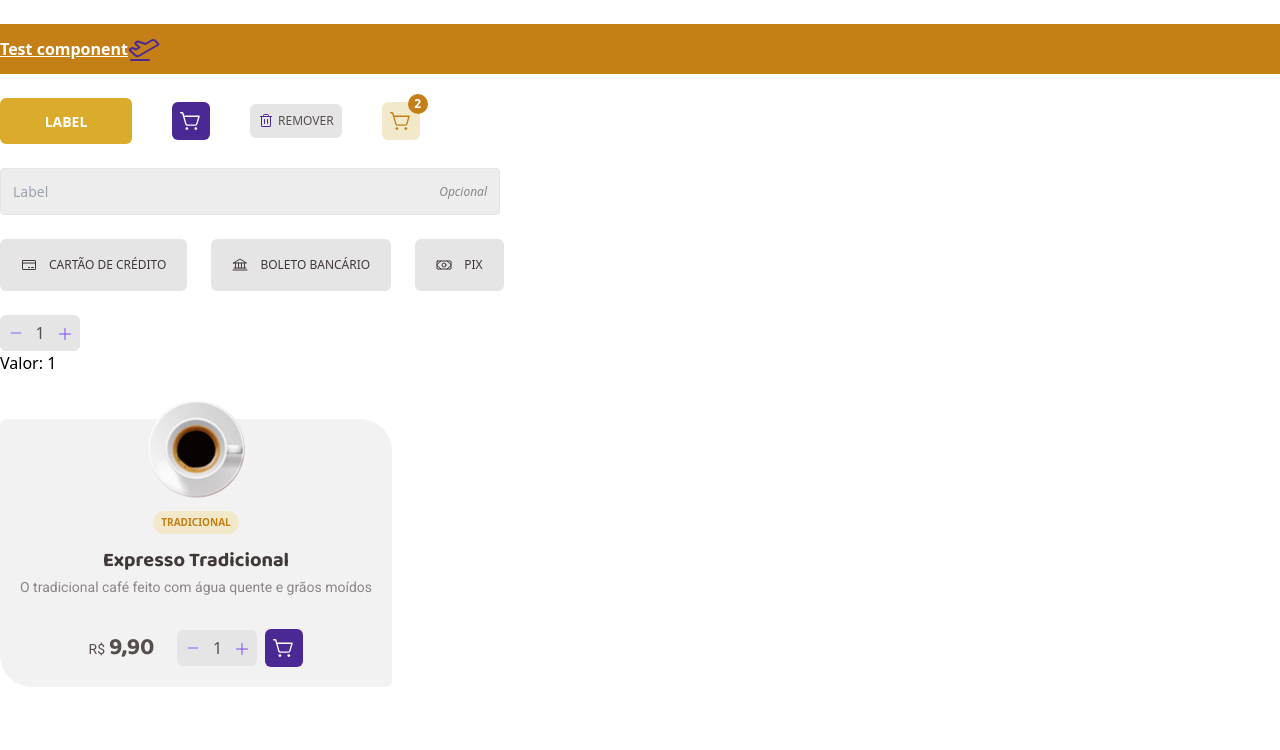
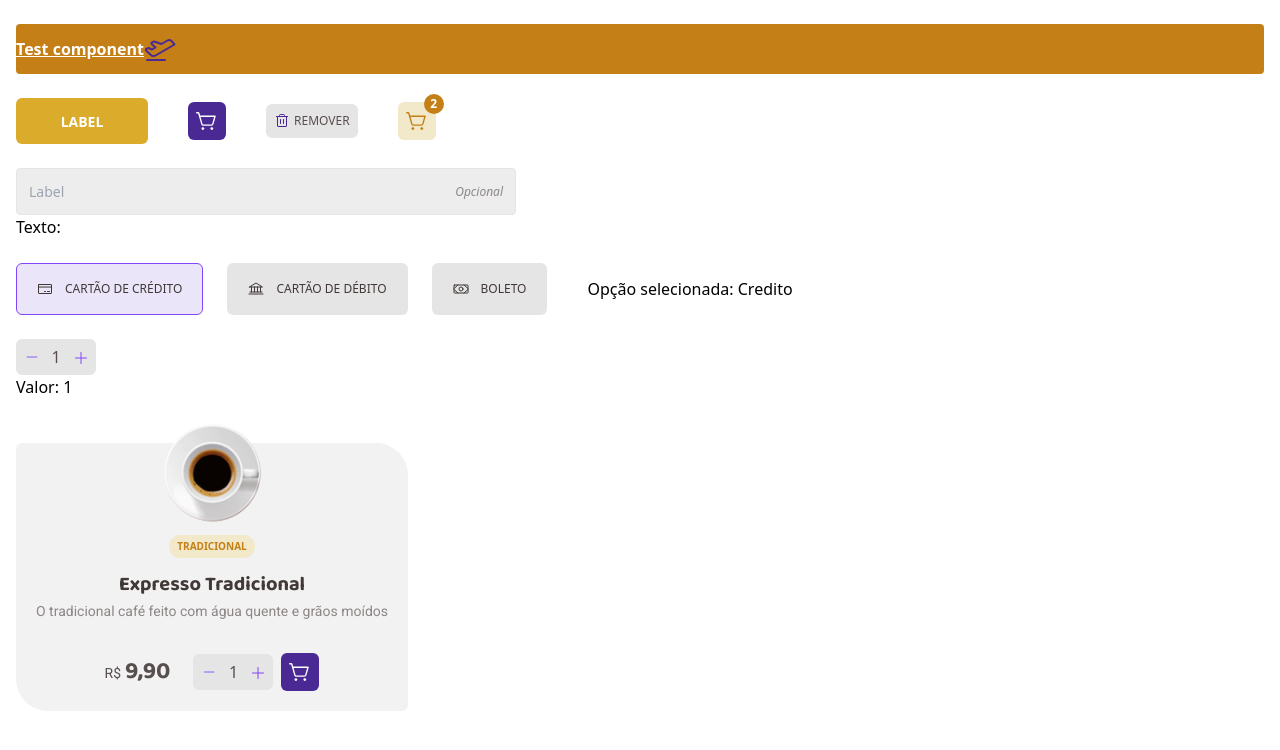
Before and after one commit to alex-britto/PDCoffe, a React (Vite) app: page / in a window 1280 px wide. Shown: the top 750 px of the page. Built offline with nearby package versions, Linux system fonts and the light colour scheme.

Commit message:
fix: adjust theme props and select input onClick values

```diff
--- a/src/App.tsx
+++ b/src/App.tsx
@@ -6,7 +6,7 @@ import {
   Trash,
 } from "phosphor-react"
 import { useState } from "react"
-import { ThemeProvider } from "styled-components"
+import { ThemeProvider, useTheme } from "styled-components"
 import {
   Button,
   CatalogItem,
@@ -20,27 +20,29 @@ import { defaultTheme } from "./styles/themes/defaultTheme"
 function App() {
   const [value, setValue] = useState<string>("")
   const [number, setNumber] = useState<number>(1)
+  const [selectedValue, setSelectedValue] = useState("Credito")
 
   const selectableCardsItems = [
     {
-      id: "Card 1",
+      id: "Credito",
       icon: <CreditCard size={16} />,
       title: "Cartão de crédito",
     },
     {
-      id: "Card 2",
+      id: "Debito",
       icon: <Bank size={16} />,
-      title: "Boleto bancário",
+      title: "Cartão de débito",
     },
     {
-      id: "Card 3",
+      id: "Boleto",
       icon: <Money size={16} />,
-      title: "Pix",
+      title: "Boleto",
     },
   ]
 
   return (
     <ThemeProvider theme={defaultTheme}>
+      <div className="m-4">
         <Test />
 
         <div className="flex w-full gap-10 items-center">
@@ -73,11 +75,19 @@ function App() {
           maxWidth={500}
           className="mt-6"
           value={value}
-        onChange={({ target }) => setValue(target.value)}
+          onChange={setValue}
         />
 
+        <h1>Texto: {value}</h1>
+
         <div className="flex w-full gap-10 items-center mt-6">
-        <SelectableCards items={selectableCardsItems} />
+          <SelectableCards
+            items={selectableCardsItems}
+            selectedDefault={selectedValue}
+            onChange={setSelectedValue}
+          />
+
+          <p>Opção selecionada: {selectedValue}</p>
         </div>
 
         <NumberInput className="mt-6" value={number} onChange={setNumber} />
@@ -86,6 +96,7 @@ function App() {
         <div className="flex w-full gap-10 items-center mt-6">
           <CatalogItem />
         </div>
+      </div>
     </ThemeProvider>
   )
 }
--- a/src/components/CatalogItem/CatalogItem.tsx
+++ b/src/components/CatalogItem/CatalogItem.tsx
@@ -1,5 +1,5 @@
 import { ReactNode, useState } from "react"
-import styled, { css } from "styled-components"
+import styled, { css, useTheme } from "styled-components"
 
 interface CatalogItemProps {
   title?: string
@@ -11,7 +11,6 @@ interface CatalogItemProps {
 import ProductImg from "../../assets/expresso.png"
 import { Status } from "../Status/Status"
 import { Typography } from "../Typography/Typography"
-import { defaultTheme } from "../../styles/themes/defaultTheme"
 import { NumberInput } from "../NumberInput/NumberInput"
 import { Button } from "../Button/Button"
 import { ShoppingCartSimple } from "phosphor-react"
@@ -25,6 +24,8 @@ export const CatalogItem = ({
 }: CatalogItemProps) => {
   const [quantity, setQuantity] = useState<number>(1)
 
+  const theme = useTheme()
+
   return (
     <Container {...props} onClick={onClick}>
       <Content>
@@ -34,19 +35,19 @@ export const CatalogItem = ({
         <Typography variant="h2" className="mb-2">
           Expresso Tradicional
         </Typography>
-        <Typography variant="body" color={defaultTheme.colors.base.label}>
+        <Typography variant="body" color={theme.colors.base.label}>
           O tradicional café feito com água quente e grãos moídos
         </Typography>
         <PriceContainer>
           <PriceBox>
             <Typography
-              color={defaultTheme.colors.base.text}
+              color={theme.colors.base.text}
               variant="body"
               className="mr-1 mt-1"
             >
               R$
             </Typography>
-            <Typography color={defaultTheme.colors.base.text} variant="h1">
+            <Typography color={theme.colors.base.text} variant="h1">
               9,90
             </Typography>
           </PriceBox>
@@ -57,7 +58,7 @@ export const CatalogItem = ({
               onChange={(value) => setQuantity(value)}
             />
             <Button color="secondary">
-              <ShoppingCartSimple size={22} color={defaultTheme.colors.white} />
+              <ShoppingCartSimple size={22} color={theme.colors.white} />
             </Button>
           </QuantityBox>
         </PriceContainer>
--- a/src/components/NumberInput/NumberInput.tsx
+++ b/src/components/NumberInput/NumberInput.tsx
@@ -1,7 +1,6 @@
 import { Minus, Plus } from "phosphor-react"
 import { HTMLAttributes, InputHTMLAttributes, useEffect, useState } from "react"
-import styled, { css } from "styled-components"
-import { defaultTheme } from "../../styles/themes/defaultTheme"
+import styled, { css, useTheme } from "styled-components"
 
 export interface NumberInputProps
   extends Omit<HTMLAttributes<HTMLDivElement>, "value" | "onChange"> {
@@ -28,6 +27,8 @@ export const NumberInput = ({
 }: NumberInputProps) => {
   const [inputValue, setInputValue] = useState<number>(value)
 
+  const theme = useTheme()
+
   useEffect(() => {
     onChange(inputValue)
   }, [inputValue])
@@ -41,13 +42,15 @@ export const NumberInput = ({
         }
         disabled={inputValue <= min}
       >
-        <Minus size={14} color={defaultTheme.colors.purple.default} />
+        <Minus size={14} color={theme.colors.purple.default} />
       </button>
 
       <Input
         value={inputValue}
         onChange={({ target }) => setInputValue(+target.value)}
         type="number"
+        min={min}
+        max={max}
         {...inputProps}
       />
 
@@ -58,7 +61,7 @@ export const NumberInput = ({
         }
         disabled={max && inputValue >= max ? true : false}
       >
-        <Plus color={defaultTheme.colors.purple.default} />
+        <Plus color={theme.colors.purple.default} />
       </button>
     </Container>
   )
--- a/src/components/SelectInput/SelectInput.tsx
+++ b/src/components/SelectInput/SelectInput.tsx
@@ -17,7 +17,7 @@ export const SelectInput = ({
 }: SelectInputProps) => {
   return (
     <Container {...props} selected={selected} onClick={onClick}>
-      {icon && <span className="mr-3">{icon}</span>}
+      {!!icon && <span className="mr-3">{icon}</span>}
       <p>{title}</p>
     </Container>
   )
--- a/src/components/SelectableCards/SelectableCards.tsx
+++ b/src/components/SelectableCards/SelectableCards.tsx
@@ -9,20 +9,20 @@ interface SelectableCardsProps {
     icon?: ReactNode
   }[]
   selectedDefault?: number | string
-  onClick?: (index: string) => void
+  onChange?: (index: string) => void
 }
 
 export const SelectableCards = ({
   items,
   selectedDefault,
-  onClick,
+  onChange,
   ...props
 }: SelectableCardsProps) => {
   const [selectedInputId, setSelectedInputId] = useState(selectedDefault)
 
-  const handleOnClick = (index: string) => {
+  const handleOnChange = (index: string) => {
     setSelectedInputId(index)
-    !!onClick && onClick(index)
+    !!onChange && onChange(index)
   }
 
   return (
@@ -32,7 +32,7 @@ export const SelectableCards = ({
           key={item.id}
           title={item.title}
           icon={item.icon}
-          onClick={() => handleOnClick(item.id)}
+          onClick={() => handleOnChange(item.id)}
           selected={selectedInputId === item.id}
         />
       ))}
--- a/src/components/Test/Test.tsx
+++ b/src/components/Test/Test.tsx
@@ -1,21 +1,24 @@
 import { AirplaneTakeoff } from "phosphor-react"
-import styled, { css } from "styled-components"
-import { defaultTheme } from "../../styles/themes/defaultTheme"
-
-interface TestProps {
+import { HTMLAttributes } from "react"
+import styled, { css, useTheme } from "styled-components"
+interface TestProps extends HTMLAttributes<HTMLDivElement> {
   title?: string
 }
 
 export const Test = ({ title }: TestProps) => {
+  const theme = useTheme()
+
   return (
-    <Container className="my-6 ml-auto items-center">
+    <Container>
       Test component
-      <AirplaneTakeoff size={32} color={defaultTheme.colors.purple.dark} />
+      <AirplaneTakeoff size={32} color={theme.colors.purple.dark} />
     </Container>
   )
 }
 
-const Container = styled.div`
+const Container = styled.div.attrs({
+  className: "my-6 ml-auto items-center rounded",
+})`
   ${({ theme }) => css`
     display: flex;
     height: 50px;
```
Lines whose indentation alone changed are shown as unchanged.
